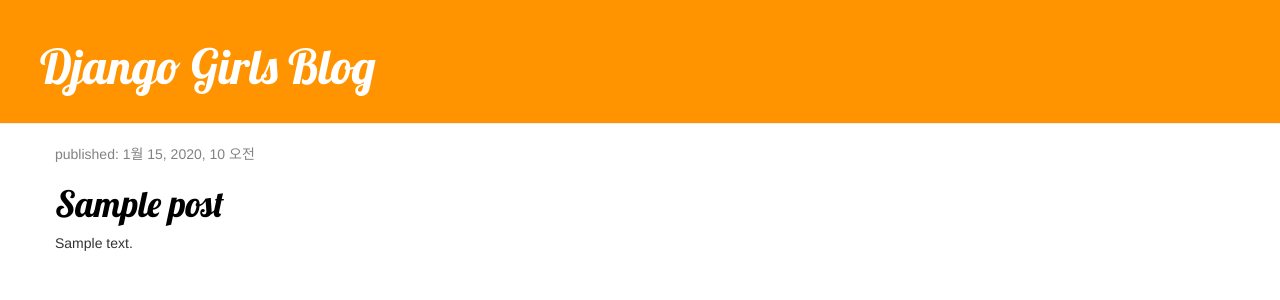
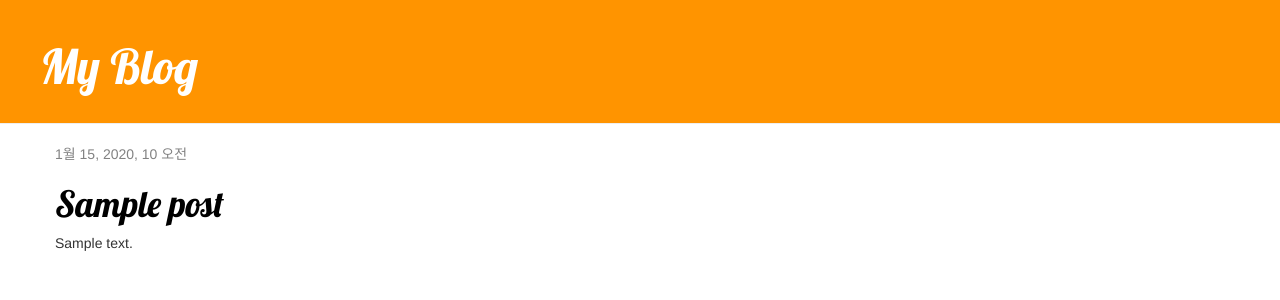
Before and after one commit to crux153/django-example, a Django app: template blog/templates/blog/post_list.html in a window 1280 px wide. Shown: the top 300 px of the page. Run offline with Django 3.2, Linux system fonts and the light colour scheme; the template is opened without the code that fills it: most values are stand-ins (such as "Sample title", 1, 10 or a date in 2020); some libraries are stand-ins or nearby versions.

Commit message:
Use template extending

```diff
--- /dev/null
+++ b/blog/templates/blog/base.html
@@ -0,0 +1,27 @@
+{% load static %}
+<html>
+
+<head>
+  <title>My Blog</title>
+  <link rel="stylesheet" href="//maxcdn.bootstrapcdn.com/bootstrap/3.2.0/css/bootstrap.min.css">
+  <link rel="stylesheet" href="//maxcdn.bootstrapcdn.com/bootstrap/3.2.0/css/bootstrap-theme.min.css">
+  <link rel="stylesheet" href="//fonts.googleapis.com/css?family=Lobster&subset=latin,latin-ext">
+  <link rel="stylesheet" href="{% static 'css/blog.css' %}">
+</head>
+
+<body>
+  <div class="page-header">
+    <h1><a href="/">My Blog</a></h1>
+  </div>
+
+  <div class="content container">
+    <div class="row">
+      <div class="col-md-8">
+        {% block content %}
+        {% endblock %}
+      </div>
+    </div>
+  </div>
+</body>
+
+</html>
--- a/blog/templates/blog/post_list.html
+++ b/blog/templates/blog/post_list.html
@@ -1,34 +1,12 @@
-{% load static %}
-<html>
-
-<head>
-  <title>Django Girls blog</title>
-  <link rel="stylesheet" href="//maxcdn.bootstrapcdn.com/bootstrap/3.2.0/css/bootstrap.min.css">
-  <link rel="stylesheet" href="//maxcdn.bootstrapcdn.com/bootstrap/3.2.0/css/bootstrap-theme.min.css">
-  <link rel="stylesheet" href="//fonts.googleapis.com/css?family=Lobster&subset=latin,latin-ext">
-  <link rel="stylesheet" href="{% static 'css/blog.css' %}">
-</head>
-
-<body>
-  <div class="page-header">
-    <h1><a href="/">Django Girls Blog</a></h1>
-  </div>
-
-  <div class="content container">
-    <div class="row">
-      <div class="col-md-8">
+{% extends 'blog/base.html' %}
+{% block content %}
   {% for post in posts %}
     <div class="post">
       <div class="date">
-            <p>published: {{ post.published_date }}</p>
+        {{ post.published_date }}
       </div>
       <h1><a href="">{{ post.title }}</a></h1>
       <p>{{ post.text|linebreaksbr }}</p>
     </div>
   {% endfor %}
-      </div>
-    </div>
-  </div>
-</body>
-
-</html>
+{% endblock %}
```
Lines whose indentation alone changed are shown as unchanged.
